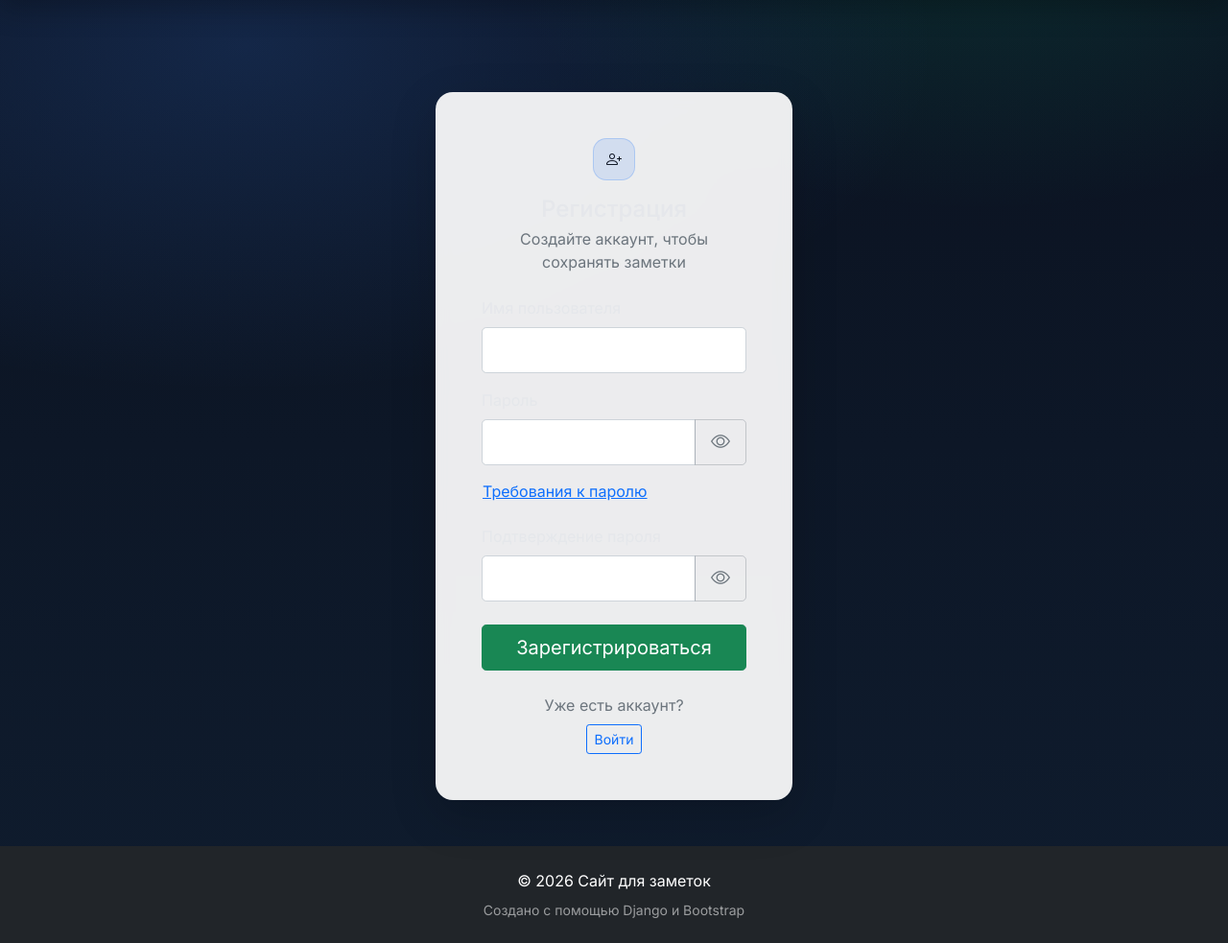
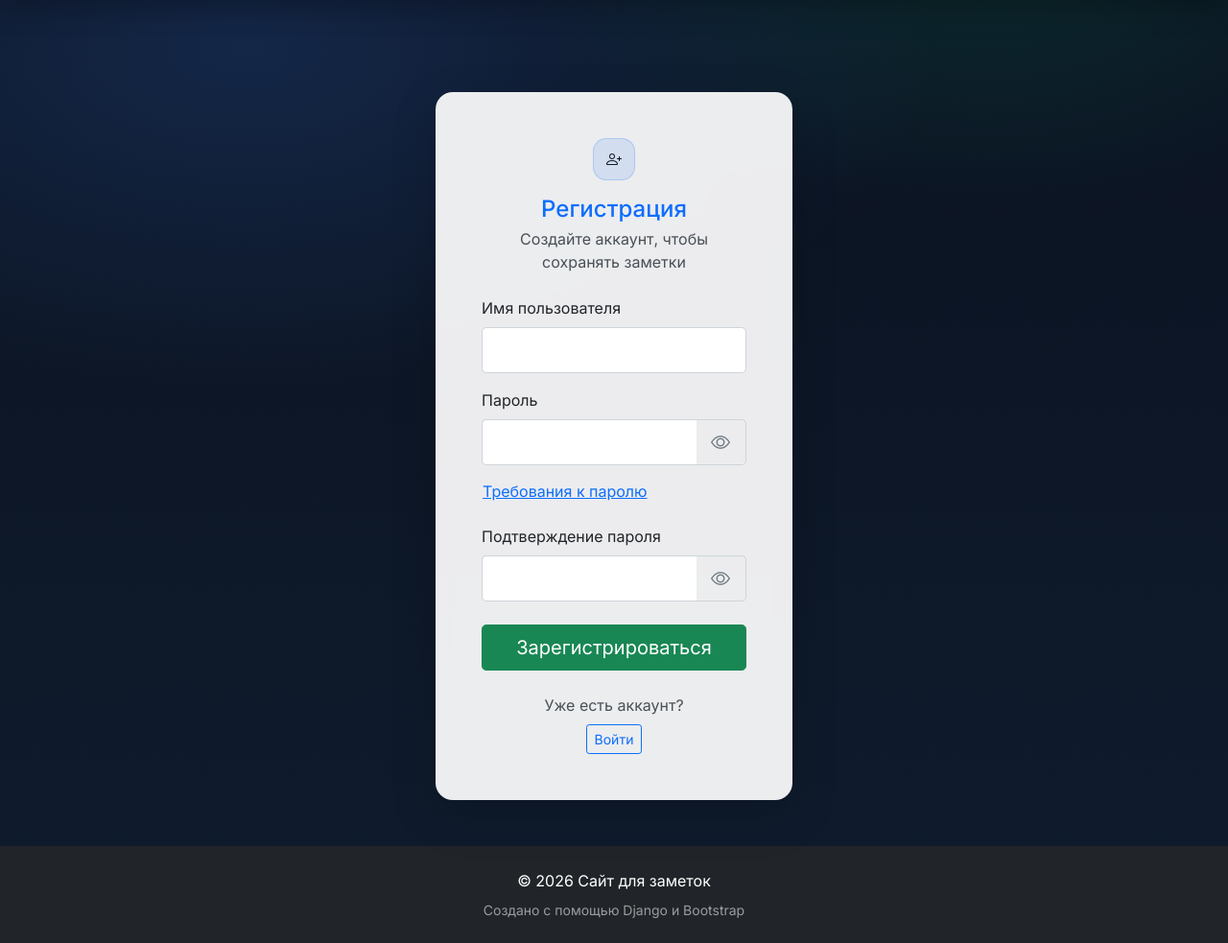
Before and after one commit to l1234-tech/1_sem_hacaton_mast_syr, a Django app: page /register/ in a window 1280 px wide. Shown: the part 56-1039 px from the top of the page at 96% size. Run offline with Django 4.2, Linux system fonts and the light colour scheme.

Commit message:
пофиксил цветокор на сайте для читаемости

```diff
--- a/templates/base.html
+++ b/templates/base.html
@@ -1,5 +1,4 @@
 {% load static %}
-<!DOCTYPE html>
 <html lang="ru">
 <head>
     <meta charset="UTF-8">
--- a/templates/notes/register.html
+++ b/templates/notes/register.html
@@ -9,8 +9,10 @@
       <div class="card-body p-4 p-sm-5">
         <div class="text-center mb-4">
           <div class="auth-badge mx-auto mb-3"><i class="bi bi-person-plus"></i></div>
-          <h1 class="h4 mb-1 fw-semibold">Регистрация</h1>
-          <div class="text-muted">Создайте аккаунт, чтобы сохранять заметки</div>
+          <!-- Яркий синий цвет для заголовка -->
+          <h1 class="h4 mb-1 fw-semibold" style="color: #0d6efd !important;">Регистрация</h1>
+          <!-- Изменен цвет подзаголовка -->
+          <div style="color: #495057 !important;">Создайте аккаунт, чтобы сохранять заметки</div>
         </div>
 
         {% if form.non_field_errors %}
@@ -23,7 +25,10 @@
           {% csrf_token %}
 
           <div class="mb-3">
-            <label for="{{ form.username.id_for_label }}" class="form-label">Имя пользователя</label>
+            <!-- Темный цвет для метки -->
+            <label for="{{ form.username.id_for_label }}" class="form-label fw-medium" style="color: #212529 !important;">
+              Имя пользователя
+            </label>
             <input
               type="text"
               name="{{ form.username.html_name }}"
@@ -32,6 +37,7 @@
               value="{{ form.username.value|default_if_none:'' }}"
               autocomplete="username"
               required
+              style="border-color: #ced4da;"
             >
             {% if form.username.errors %}
               <div class="invalid-feedback d-block">
@@ -41,7 +47,10 @@
           </div>
 
           <div class="mb-3">
-            <label for="{{ form.password1.id_for_label }}" class="form-label">Пароль</label>
+            <!-- Темный цвет для метки -->
+            <label for="{{ form.password1.id_for_label }}" class="form-label fw-medium" style="color: #212529 !important;">
+              Пароль
+            </label>
 
             <div class="input-group input-group-lg">
               <input
@@ -51,8 +60,9 @@
                 class="form-control {% if form.password1.errors %}is-invalid{% endif %}"
                 autocomplete="new-password"
                 required
+                style="border-color: #ced4da; border-right: 0;"
               >
-              <button class="btn btn-outline-secondary" type="button" id="togglePassword1" aria-label="Показать пароль">
+              <button class="btn btn-outline-secondary" type="button" id="togglePassword1" aria-label="Показать пароль" style="border-color: #ced4da; border-left: 0;">
                 <i class="bi bi-eye" id="togglePassword1Icon"></i>
               </button>
             </div>
@@ -63,7 +73,7 @@
               </div>
             {% endif %}
 
-            <button class="btn btn-link px-0 mt-2 small" type="button" data-bs-toggle="collapse" data-bs-target="#passwordHelp">
+            <button class="btn btn-link px-0 mt-2 small" type="button" data-bs-toggle="collapse" data-bs-target="#passwordHelp" style="color: #0d6efd !important;">
               Требования к паролю
             </button>
             <div class="collapse" id="passwordHelp">
@@ -74,7 +84,10 @@
           </div>
 
           <div class="mb-3">
-            <label for="{{ form.password2.id_for_label }}" class="form-label">Подтверждение пароля</label>
+            <!-- Темный цвет для метки -->
+            <label for="{{ form.password2.id_for_label }}" class="form-label fw-medium" style="color: #212529 !important;">
+              Подтверждение пароля
+            </label>
 
             <div class="input-group input-group-lg">
               <input
@@ -84,8 +97,9 @@
                 class="form-control {% if form.password2.errors %}is-invalid{% endif %}"
                 autocomplete="new-password"
                 required
+                style="border-color: #ced4da; border-right: 0;"
               >
-              <button class="btn btn-outline-secondary" type="button" id="togglePassword2" aria-label="Показать пароль">
+              <button class="btn btn-outline-secondary" type="button" id="togglePassword2" aria-label="Показать пароль" style="border-color: #ced4da; border-left: 0;">
                 <i class="bi bi-eye" id="togglePassword2Icon"></i>
               </button>
             </div>
@@ -97,12 +111,17 @@
             {% endif %}
           </div>
 
-          <button type="submit" class="btn btn-success btn-lg w-100 mt-2">Зарегистрироваться</button>
+          <button type="submit" class="btn btn-success btn-lg w-100 mt-2 fw-semibold" style="background-color: #198754; border-color: #198754;">
+            Зарегистрироваться
+          </button>
         </form>
 
         <div class="text-center mt-4">
-          <div class="text-muted mb-2">Уже есть аккаунт?</div>
-          <a href="{% url 'login' %}" class="btn btn-outline-primary btn-sm">Войти</a>
+          <!-- Изменен цвет текста -->
+          <div class="mb-2" style="color: #495057 !important;">Уже есть аккаунт?</div>
+          <a href="{% url 'login' %}" class="btn btn-outline-primary btn-sm fw-medium">
+            Войти
+          </a>
         </div>
       </div>
     </div>
```
Also changed, not shown: templates/notes/login.html (+23 -8 lines), templates/notes/note_confirm_delete.html (+4 -5 lines), templates/notes/note_detail.html (+12 -3 lines), templates/notes/note_form.html (+8 -4 lines), templates/notes/note_list.html (+16 -7 lines).
